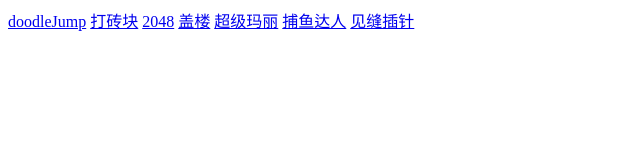
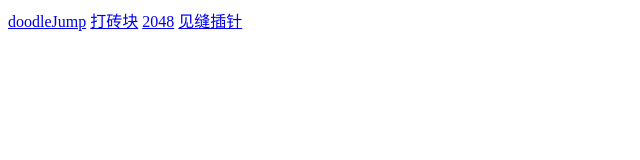
Before and after one commit to zheng-yx/zheng-yx.github.io, a plain HTML site: page index.html in a window 1280 px wide. Shown: the whole page, without its empty margins (0-640 px from the left). Drawn offline with Linux system fonts and the light colour scheme.

Commit message:
Update index.html

```diff
--- a/index.html
+++ b/index.html
@@ -8,9 +8,9 @@
     <a href="./doodleJump/index.html">doodleJump</a>
     <a href="./blockBreaker/index.html">打砖块</a>
     <a href="./2048/index.html">2048</a>
-    <a href="./build/index.html">盖楼</a>
-    <a href="./superMario/index.html">超级玛丽</a>
-    <a href="./catchFish/index.html">捕鱼达人</a>
+<!--     <a href="./build/index.html">盖楼</a> -->
+<!--     <a href="./superMario/index.html">超级玛丽</a> -->
+<!--     <a href="./catchFish/index.html">捕鱼达人</a> -->
     <a href="./coreBall/index.html">见缝插针</a>
   </body>
 </html>
```
